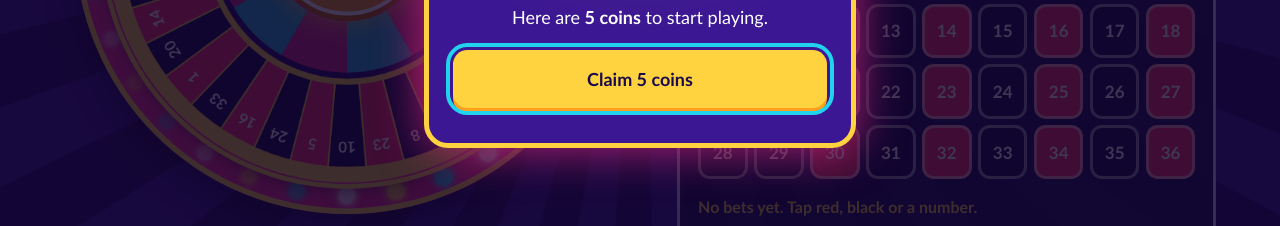
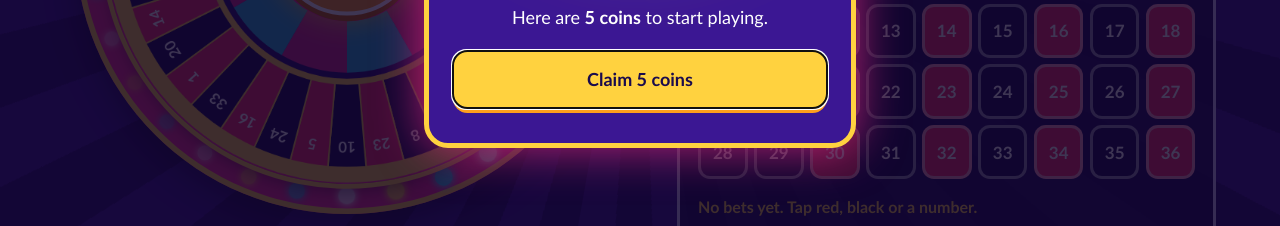
Before and after one commit to natams/spin-fiesta, a plain HTML site: page index.html in a window 1280 px wide. Shown: the part 525-751 px from the top of the page. Drawn offline with Linux system fonts and the light colour scheme.

Commit message:
Add files via upload

```diff
--- a/style.css
+++ b/style.css
@@ -505,9 +505,6 @@ button { font: inherit; }
 
 .primary:active { transform: translateY(3px); box-shadow: 0 2px 0 #ff9f1c; }
 
-button:focus-visible,
-summary:focus-visible { outline: 4px solid #22d3ee; outline-offset: 3px; }
-
 button:disabled { cursor: not-allowed; }
 
 .attention { background: #ffd23f; color: #1a0b4d; }
```
